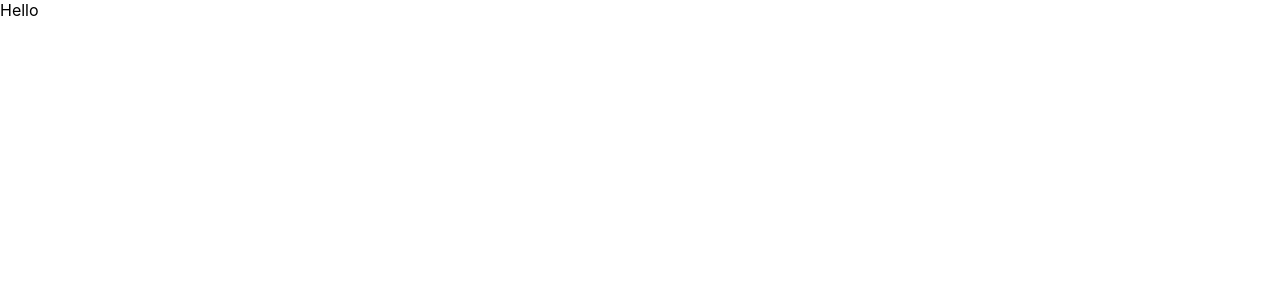
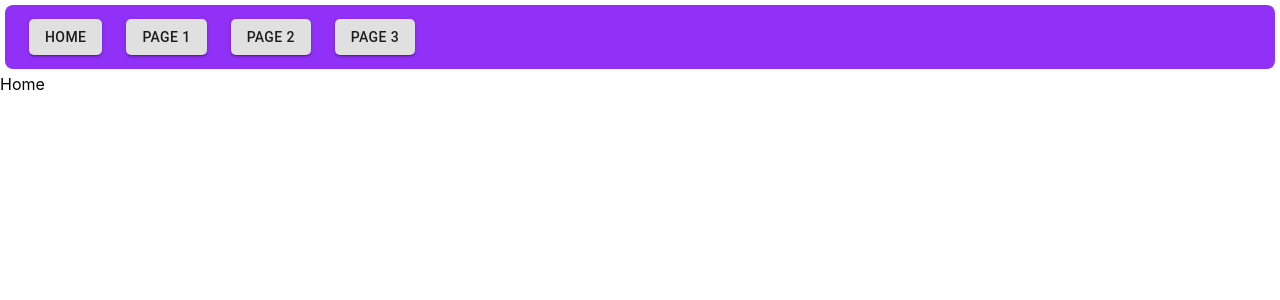
Before and after one commit to DRob1260/drew-robert-site, a React (Create React App) app: page / in a window 1280 px wide. Shown: the top 300 px of the page. Built offline with nearby package versions, Linux system fonts and the light colour scheme.

Commit message:
very basic start

```diff
--- a/package.json
+++ b/package.json
@@ -14,6 +14,7 @@
     "@types/react-router-dom": "^5.1.5",
     "husky": "^4.2.5",
     "lint-staged": "^10.2.11",
+    "node-sass": "^4.14.1",
     "prettier": "^2.0.5",
     "react": "^16.13.1",
     "react-dom": "^16.13.1",
--- /dev/null
+++ b/src/App/App.tsx
@@ -0,0 +1,30 @@
+import React from "react";
+import { BrowserRouter, Route, Switch } from "react-router-dom";
+import { Navigator } from "./Navigator/Navigator";
+import { Home } from "../Home/Home";
+
+const App: React.FunctionComponent = () => {
+  return (
+    <div className={"App"}>
+      <Navigator />
+      <BrowserRouter>
+        <Switch>
+          <Route path={"/page1"}>
+            <div>Page 1</div>
+          </Route>
+          <Route path={"/page2"}>
+            <div>Page 2</div>
+          </Route>
+          <Route path={"/page3"}>
+            <div>Page 3</div>
+          </Route>
+          <Route path={"/"}>
+            <Home />
+          </Route>
+        </Switch>
+      </BrowserRouter>
+    </div>
+  );
+};
+
+export { App };
--- /dev/null
+++ b/src/App/Navigator/Navigator.scss
@@ -0,0 +1,15 @@
+#Navigator {
+  height: 50px;
+  padding: 5px;
+}
+
+#Toolbar {
+  border-radius: 10px;
+  background-color: orange;
+  width: 100%;
+}
+
+.Toolbar-button {
+  margin-left: 12px;
+  margin-right: 12px;
+}
--- /dev/null
+++ b/src/App/Navigator/Navigator.tsx
@@ -0,0 +1,64 @@
+import React from "react";
+import { Toolbar, Button } from "@material-ui/core";
+import "./Navigator.scss";
+import { makeStyles } from "@material-ui/core/styles";
+
+const Navigator: React.FunctionComponent = () => {
+  const classes = useStyles();
+
+  return (
+    <div className={classes.navigator}>
+      <Toolbar>
+        <Button variant={"contained"} className={classes.leftButton} href={"/"}>
+          Home
+        </Button>
+        <Button
+          variant={"contained"}
+          className={classes.button}
+          href={"/page1"}
+        >
+          Page 1
+        </Button>
+        <Button
+          variant={"contained"}
+          className={classes.button}
+          href={"/page2"}
+        >
+          Page 2
+        </Button>
+        <Button
+          variant={"contained"}
+          className={classes.rightButton}
+          href={"/page3"}
+        >
+          Page 3
+        </Button>
+      </Toolbar>
+    </div>
+  );
+};
+
+const buttonBorderRadius = "5px";
+
+const useStyles = makeStyles({
+  navigator: {
+    margin: "5px",
+    backgroundColor: "#9131f7",
+    borderRadius: "8px",
+  },
+  leftButton: {
+    marginRight: "12px",
+    borderRadius: buttonBorderRadius,
+  },
+  button: {
+    marginLeft: "12px",
+    marginRight: "12px",
+    borderRadius: buttonBorderRadius,
+  },
+  rightButton: {
+    marginLeft: "12px",
+    borderRadius: buttonBorderRadius,
+  },
+});
+
+export { Navigator };
--- a/src/Home/Home.tsx
+++ b/src/Home/Home.tsx
@@ -1,7 +1,7 @@
 import React from "react";
 
 const Home: React.FunctionComponent = () => {
-  return <div className={"Home"}>Welcome Home</div>;
+  return <div className={"Home"}>Home</div>;
 };
 
 export { Home };
--- a/src/index.tsx
+++ b/src/index.tsx
@@ -1,12 +1,12 @@
 import React from "react";
 import ReactDOM from "react-dom";
 import "./index.css";
-import { Router } from "./Router";
 import * as serviceWorker from "./serviceWorker";
+import { App } from "./App/App";
 
 ReactDOM.render(
   <React.StrictMode>
-    <div>Hello</div>
+    <App />
   </React.StrictMode>,
   document.getElementById("root")
 );
```
Also changed, not shown: src/Router.tsx (deleted, +0 -13 lines), 1 other file (tests, documents, lock files or other folders).
